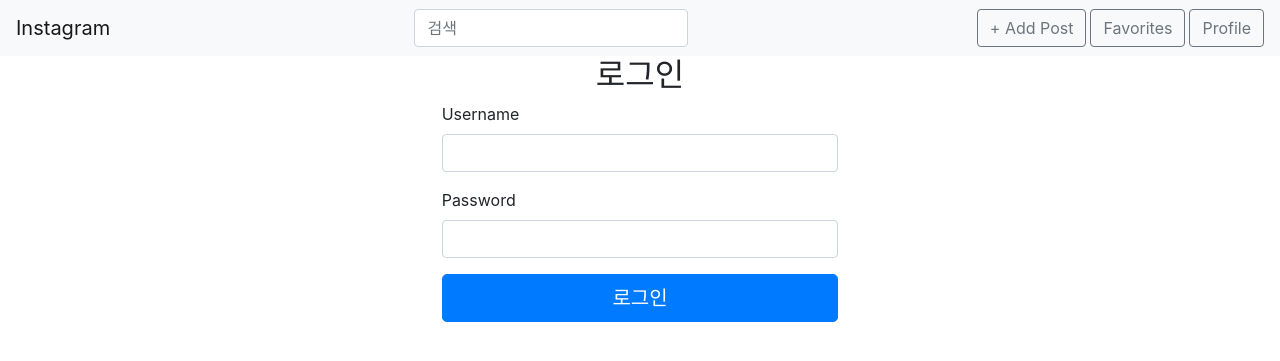
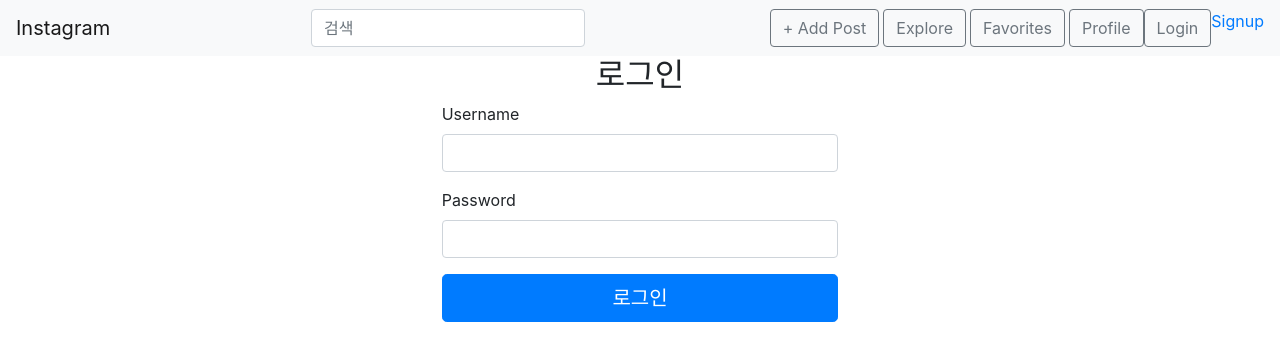
Before and after one commit to hanyonghee9264/Instagram, a Django app: page /members/login/ in a window 1280 px wide. Shown: the top 361 px of the page. Run offline with Django 3.2, Linux system fonts and the light colour scheme; some libraries are stand-ins or nearby versions.

Commit message:
login처리 및 base.html에서 로그인여부 버튼 표시

```diff
--- a/app/members/views.py
+++ b/app/members/views.py
@@ -1,4 +1,5 @@
-from django.shortcuts import render
+from django.contrib.auth import authenticate, login
+from django.shortcuts import render, redirect
 
 from .forms import LoginForm
 
@@ -17,7 +18,25 @@ def login_view(request):
     #   username, password를 받을 수 있도록 함
     #    password는 widget에 PasswordInput을 사용하기
     if request.method == 'POST':
-        pass
+        # 1. request.POST에 데이터가 옴
+        # 2. 온 데이터 중에서 username에 해당하는 값과 password에 해당하는 값을 각각
+        #    username, password변수에 할당
+        # 3. 사용자 인증을 수행
+        #    username/password에 해당하는 사용자가 있는지 확인
+        # 4-1. 인증에 성공한다면
+        #      세션/쿠키 기반의 로그인과정을 수행, 완료 후 posts:post-list페이지로 redirect
+        # 4-2. 인증에 실패한다면
+        #      이 페이지에서 인증에 실패했음을 사용자에게 알려줌
+        username = request.POST['username']
+        password = request.POST['password']
+        user = authenticate(request, username=username, password=password)
+        if user is not None:
+            # 인증 성공시
+            login(request, user)
+            return redirect('posts:post-list')
+        else:
+            # 인증 실패시
+            pass
     else:
         form = LoginForm()
         context = {
--- a/app/templates/base.html
+++ b/app/templates/base.html
@@ -28,12 +28,33 @@
                 <a href="{% url 'posts:post-create' %}" class="btn btn-outline-secondary">+ Add Post</a>
             </li>
             <li class="nav-item mr-sm-1">
+                <a href="{% url 'posts:post-create' %}" class="btn btn-outline-secondary">Explore</a>
+            </li>
+            <li class="nav-item mr-sm-1">
                 <a href="#" class="btn btn-outline-secondary">Favorites</a>
             </li>
             <li class="nav-item">
-                <a href="#" class="btn btn-outline-secondary">Profile</a>
+                <a href="#" class="btn btn-outline-secondary">
+                    Profile
+                    <!-- 로그인 한 경우에만 username표시 -->
+                    {% if user.id_authenticated %}
+                        ({{ user.username }})
+                    {% endif %}
+                </a>
             </li>
-
+            <!-- 로그인 되어있으면 로그아웃버튼, 아니면 로그인/회원가입 버튼 표시 -->
+            {% if user.is_authenticated %}
+            <li class="nav-item">
+                <a href="#" class="btn btn-outline-secondary">Logout</a>
+            </li>
+            {% else %}
+            <li class="nav-item">
+                <a href="#" class="btn btn-outline-secondary">Login</a>
+            </li>
+            <li class="nav-item">
+                <a href="#" class="btn-btn-outline-secondary">Signup</a>
+            </li>
+            {% endif %}
         </ul>
     </nav>
     {% block content %}
```
